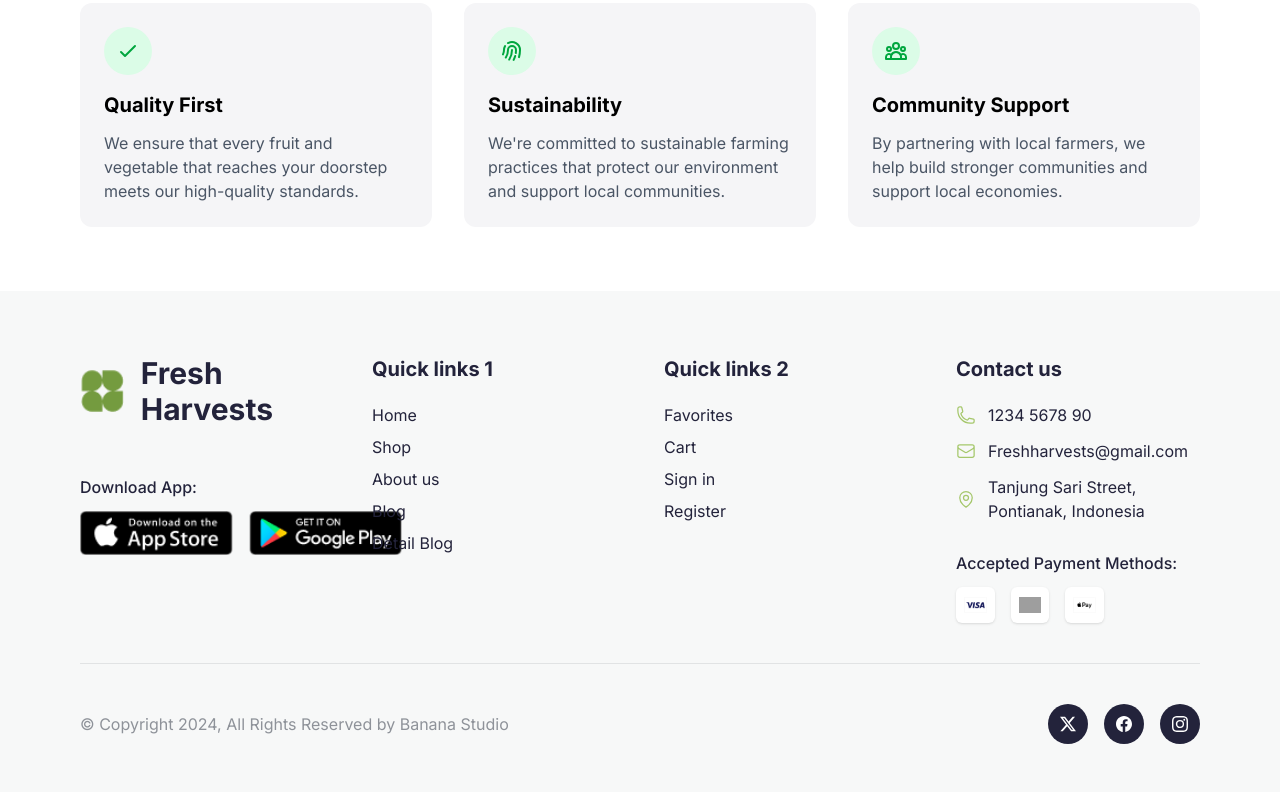
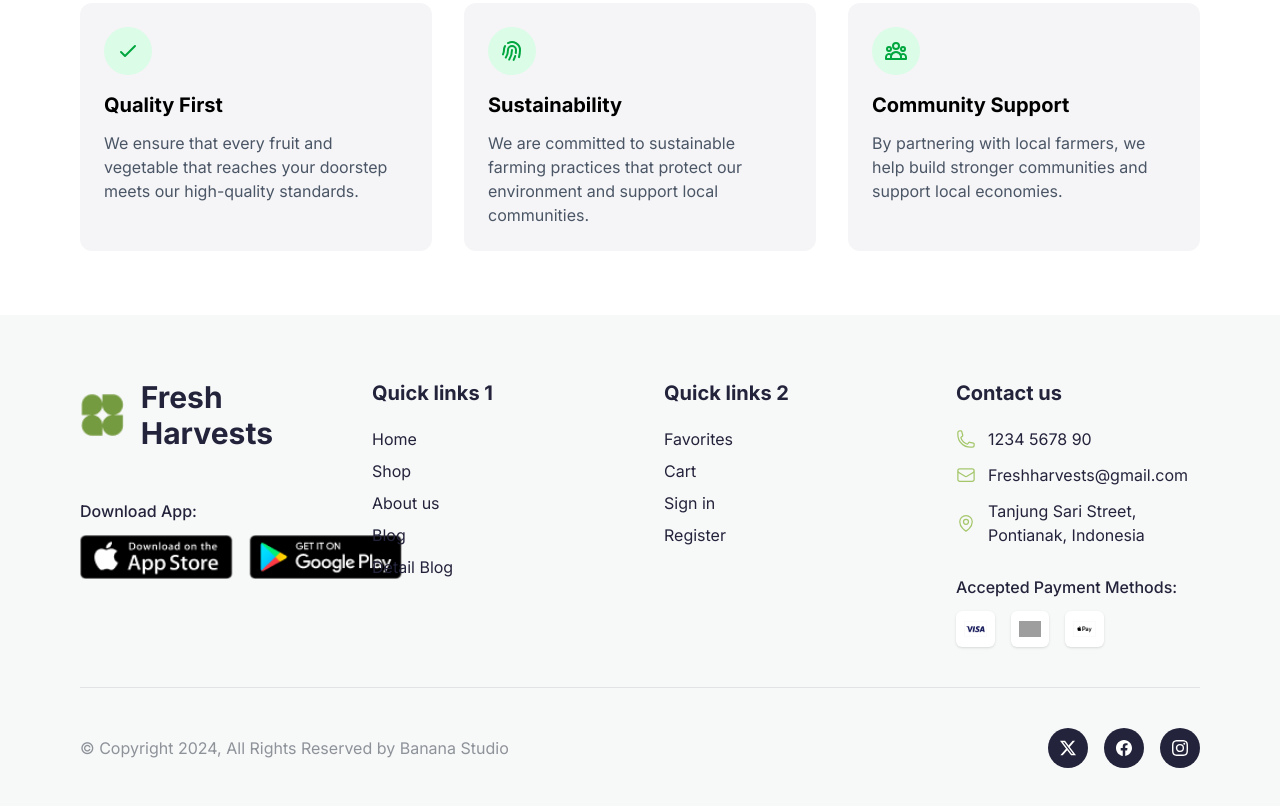
Before and after one commit to AaSsHhRrAaFf/fresh-harvest, a Next.js app: page /about in a window 1280 px wide. Shown: the part 1040-1846 px from the top of the page. Built offline with nearby package versions, Linux system fonts and the light colour scheme; grey boxes are pictures that could not be loaded.

Commit message:
fixed error in about Page

```diff
--- a/src/app/about/page.js
+++ b/src/app/about/page.js
@@ -83,7 +83,7 @@ function MissionAndValues() {
             </div>
             <h3 className="text-xl font-bold mb-3">Sustainability</h3>
             <p className="text-gray-600">
-              We're committed to sustainable farming practices that protect our
+              We are committed to sustainable farming practices that protect our
               environment and support local communities.
             </p>
           </div>
```
